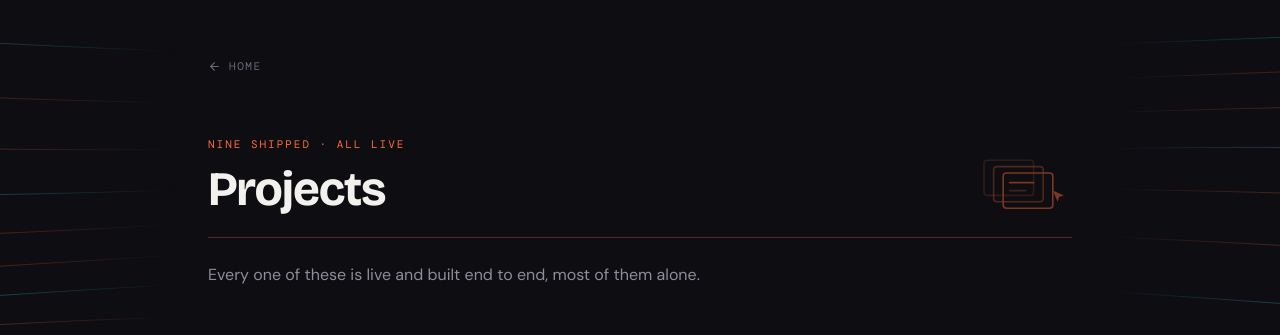
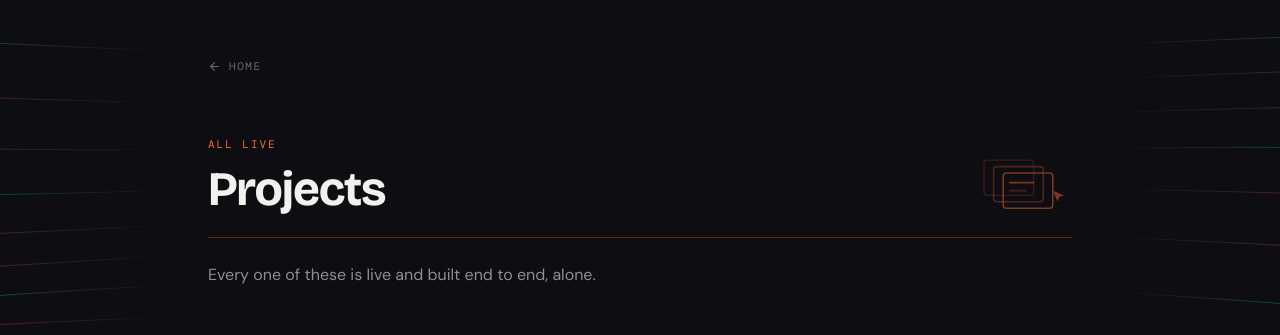
Before and after one commit to Folareen/folareen.github.io, a Next.js app: page /projects in a window 1280 px wide. Shown: the top 335 px of the page. Built offline with nearby package versions, Linux system fonts and the light colour scheme.

Commit message:
correction

```diff
--- a/app/projects/page.tsx
+++ b/app/projects/page.tsx
@@ -16,13 +16,13 @@ export default function ProjectsPage() {
             <PageNav />
 
             <SectionHead
-                eyebrow="Nine shipped · all live"
+                eyebrow="All live"
                 title="Projects"
                 art={<SpotWork className="h-16 w-24" />}
             />
 
             <p className="font-body text-base text-muted leading-relaxed max-w-xl -mt-6 mb-12">
-                Every one of these is live and built end to end, most of them alone.
+                Every one of these is live and built end to end, alone.
             </p>
 
             <div className="flex flex-col gap-10 md:gap-14">
```
